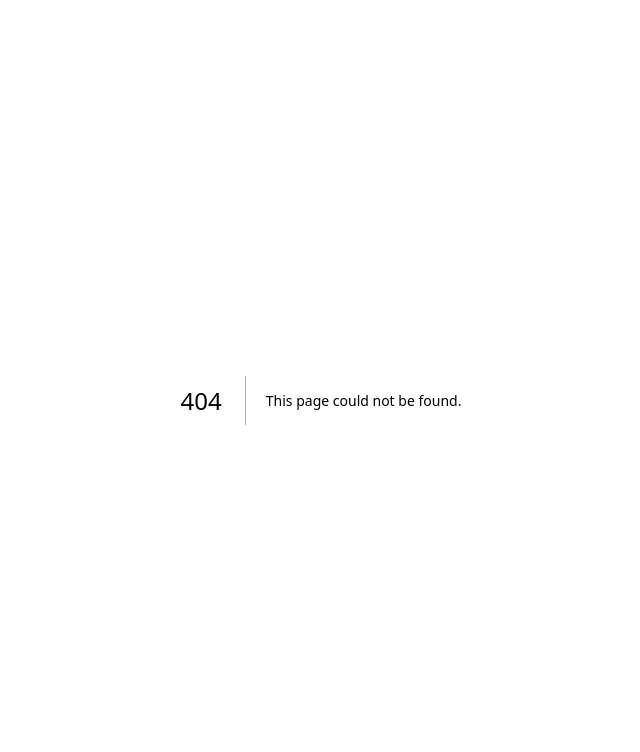
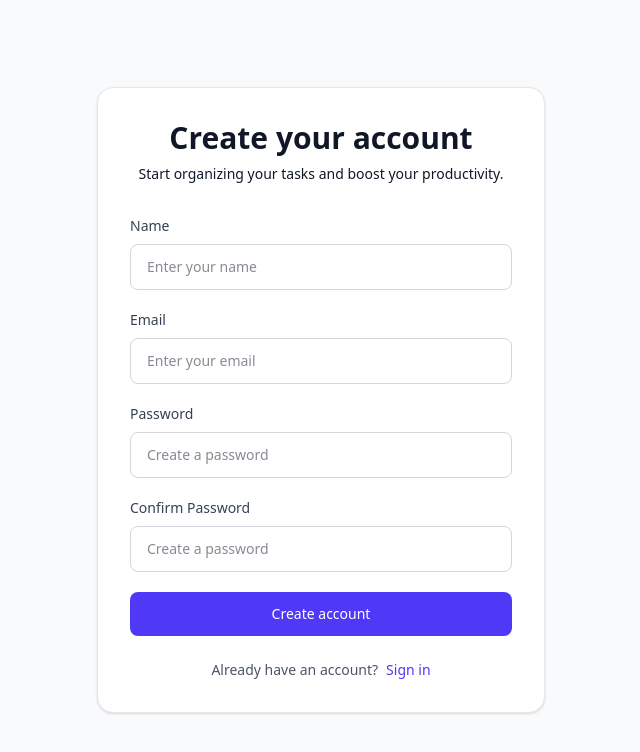
Before and after one commit to JRizzetto/meus-projetos-full-stack-portifolio, a Next.js app in the folder projeto-01-task-manager-saas/: page /register in a window 1280 px wide. Before the commit this address had no page. Shown: the top 752 px of the page, without its empty margins (319-959 px from the left). Built offline with nearby package versions, Linux system fonts and the light colour scheme.

Commit message:
projeto-01-task-manager-saas - Finalizada página de registro

```diff
--- /dev/null
+++ b/projeto-01-task-manager-saas/src/app/register/page.tsx
@@ -0,0 +1,79 @@
+export default function registerPage() {
+  return (
+    <main className="flex min-h-screen items-center justify-center bg-gray-50 px-6">
+      <div className="border border-gray-200 bg-white p-8 shadow-sm w-full max-w-md rounded-2xl">
+        <div className="mb-8 text-center">
+          <h1 className="text-3xl font-bold text-gray-900">
+            Create your account
+          </h1>
+          <p className="mt-2 text-sm text-gray-900">
+            Start organizing your tasks and boost your productivity.
+          </p>
+        </div>
+
+        <form className="space-y-5">
+          <div>
+            <label className="mb-2 block text-sm font-medium text-gray-700">
+              Name
+            </label>
+            <input
+              type="text"
+              placeholder="Enter your name"
+              className="w-full rounded-lg border border-gray-300 px-4 py-3 text-sm text-gray-900 outline-none transition focus:border-indigo-600 focus:ring-2 focus:ring-indigo-100"
+            />
+          </div>
+
+          <div>
+            <label className="mb-2 block text-sm font-medium text-gray-700">
+              Email
+            </label>
+            <input
+              type="email"
+              placeholder="Enter your email"
+              className="w-full rounded-lg border border-gray-300 px-4 py-3 text-sm text-gray-900 outline-none transition focus:border-indigo-600 focus:ring-2 focus:ring-indigo-100"
+            />
+          </div>
+
+          <div>
+            <label className="mb-2 block text-sm font-medium text-gray-700">
+              Password
+            </label>
+            <input
+              type="password"
+              placeholder="Create a password"
+              className="w-full rounded-lg border border-gray-300 px-4 py-3 text-sm text-gray-900 outline-none transition focus:border-indigo-600 focus:ring-2 focus:ring-indigo-100"
+            />
+          </div>
+
+          <div>
+            <label className="mb-2 block text-sm font-medium text-gray-700">
+              Confirm Password
+            </label>
+            <input
+              type="password"
+              placeholder="Create a password"
+              className="w-full rounded-lg border border-gray-300 px-4 py-3 text-sm text-gray-900 outline-none transition focus:border-indigo-600 focus:ring-2 focus:ring-indigo-100"
+            />
+          </div>
+
+          <button
+            type="submit"
+            className="w-full rounded-lg bg-indigo-600 px-4 py-3 text-sm font-medium text-white transition hover:bg-indigo-700"
+          >
+            Create account
+          </button>
+        </form>
+
+        <p className="mt-6 text-center text-sm text-gray-600">
+          Already have an account?
+          <a
+            href="/login"
+            className="font-medium text-indigo-600 hover:text-indigo-700 ml-2"
+          >
+            Sign in
+          </a>
+        </p>
+      </div>
+    </main>
+  );
+}
```
